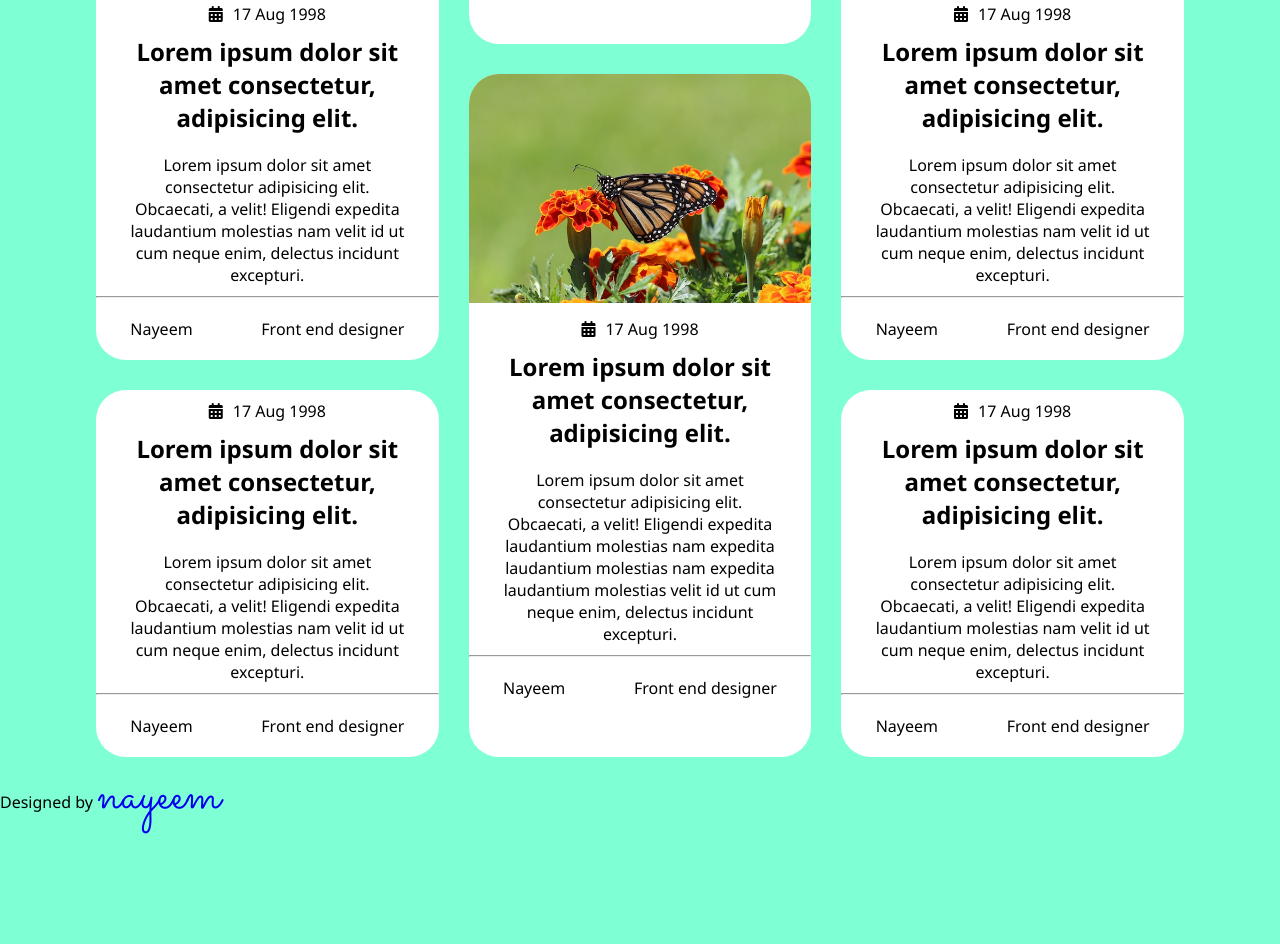
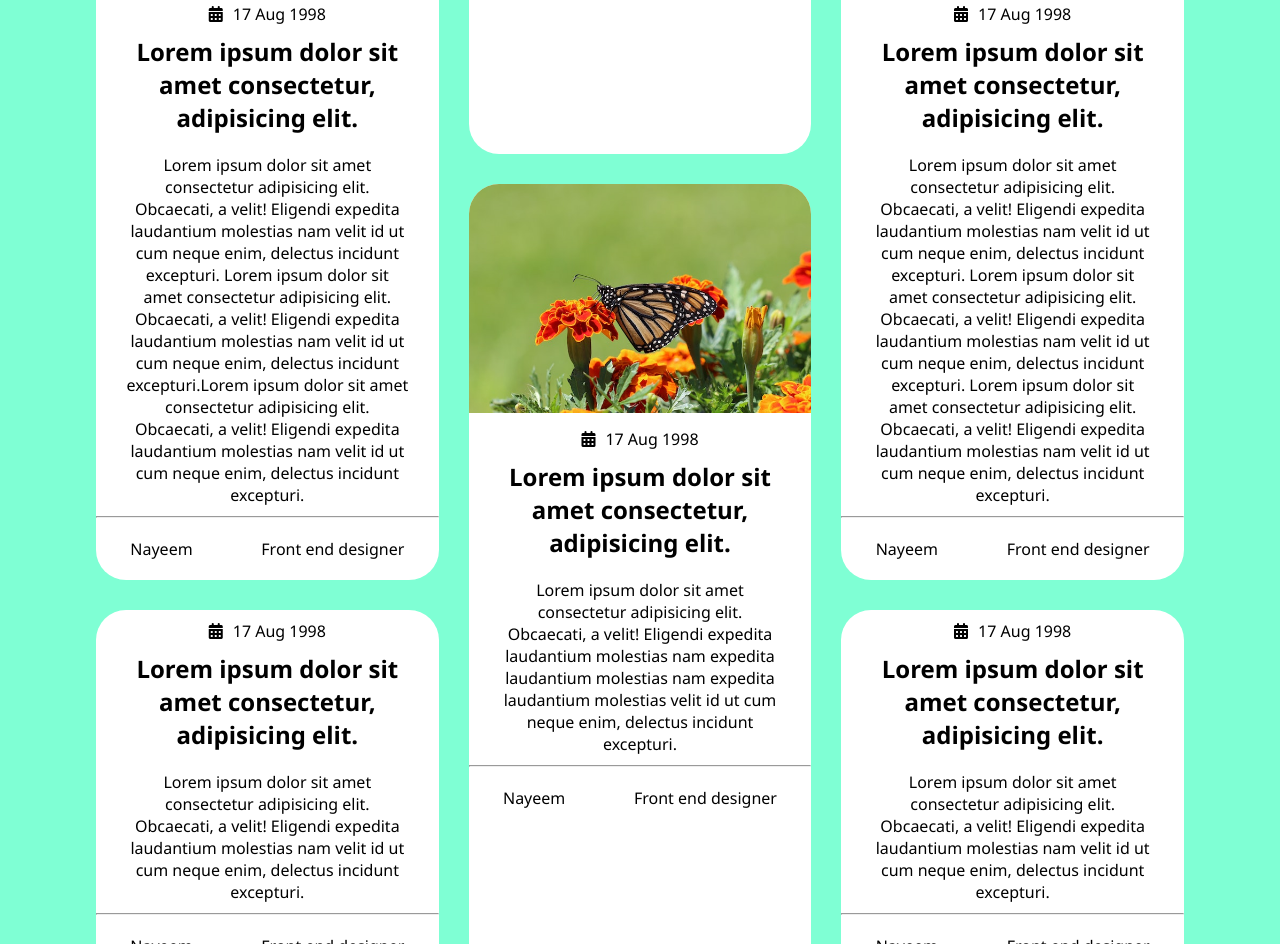
Before and after one commit to AbuMdNayeemKhan/Masonry-layout-with-CSS, a plain HTML site: page index.html in a window 1280 px wide. Shown: the part 775-1719 px from the top of the page. Before the commit the page ends 1612 px from the top, so only its background shows below. Drawn offline with Linux system fonts and the light colour scheme.

Commit message:
up to date

```diff
--- a/index.html
+++ b/index.html
@@ -89,7 +89,7 @@
                     <h2>Lorem ipsum dolor sit amet consectetur, adipisicing elit.</h2>
                 </div>
                 <div class="card-dis">
-                    <p>Lorem ipsum dolor sit amet consectetur adipisicing elit. Obcaecati, a velit! Eligendi expedita laudantium molestias nam velit id ut cum neque enim, delectus incidunt excepturi.</p>
+                    <p>Lorem ipsum dolor sit amet consectetur adipisicing elit. Obcaecati, a velit! Eligendi expedita laudantium molestias nam velit id ut cum neque enim, delectus incidunt excepturi. Lorem ipsum dolor sit amet consectetur adipisicing elit. Obcaecati, a velit! Eligendi expedita laudantium molestias nam velit id ut cum neque enim, delectus incidunt excepturi.Lorem ipsum dolor sit amet consectetur adipisicing elit. Obcaecati, a velit! Eligendi expedita laudantium molestias nam velit id ut cum neque enim, delectus incidunt excepturi.</p>
                 </div>
                 <hr>
                 <div class="card-profile">
@@ -112,7 +112,7 @@
                     <h2>Lorem ipsum dolor sit amet consectetur, adipisicing elit.</h2>
                 </div>
                 <div class="card-dis">
-                    <p>Lorem ipsum dolor sit amet consectetur adipisicing elit. Obcaecati, a velit! Eligendi expedita laudantium molestias nam velit id ut cum neque enim, delectus incidunt excepturi.</p>
+                    <p>Lorem ipsum dolor sit amet consectetur adipisicing elit. Obcaecati, a velit! Eligendi expedita laudantium molestias nam velit id ut cum neque enim, delectus incidunt excepturi. Lorem ipsum dolor sit amet consectetur adipisicing elit. Obcaecati, a velit! Eligendi expedita laudantium molestias nam velit id ut cum neque enim, delectus incidunt excepturi. Lorem ipsum dolor sit amet consectetur adipisicing elit. Obcaecati, a velit! Eligendi expedita laudantium molestias nam velit id ut cum neque enim, delectus incidunt excepturi.</p>
                 </div>
                 <hr>
                 <div class="card-profile">
```
